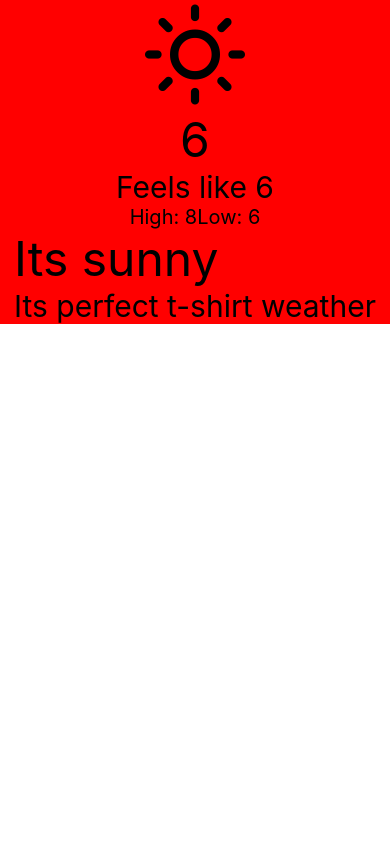
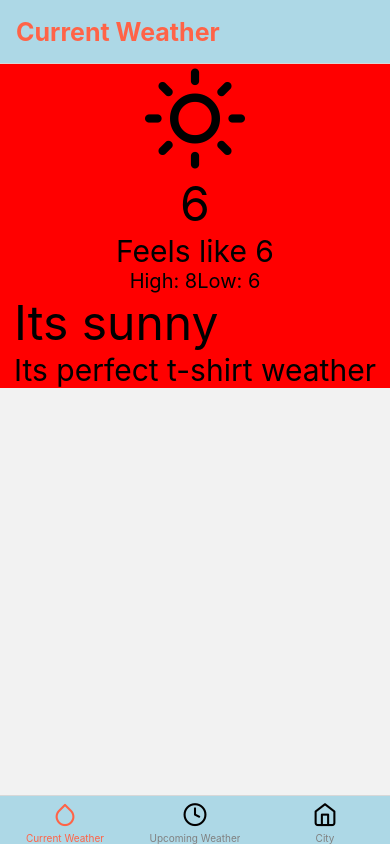
Before and after one commit to Adegbite-Joshua/REACT-NATIVE-WEATHERAPP, a React Native app: screen / in a window 390 px wide. Built offline with nearby package versions, Linux system fonts and the light colour scheme.

Commit message:
Created a tab for navigating between the pages

```diff
--- a/App.js
+++ b/App.js
@@ -1,21 +1,12 @@
 // import { StatusBar } from 'expo-status-bar';
-import { StyleSheet, Text, View, SafeAreaView } from 'react-native';
-import City from './src/Screens/City';
-import CurrentWeather from './src/Screens/CurrentWeather'
-import UpcomingWeather from './src/Screens/UpcomingWeather';
 import { NavigationContainer } from "@react-navigation/native";
-import { createBottomTabNavigator } from "@react-navigation/bottom-tabs";
-
+import Tabs from "./src/Components/Tabs";
 
 
 const App = () => {
   return (
     <NavigationContainer>
-      <View>
-        {/* <Text>ewklkmjkjcgfcgfcffdxfdxdxcxcxcxr</Text> */}
-        <CurrentWeather />
-        {/* <Text>yftfdcjkhjkrhjhjhejfhjhthfd</Text> */}
-      </View>
+      <Tabs/>
     </NavigationContainer>
   );
 }
--- /dev/null
+++ b/src/Components/Tabs.js
@@ -0,0 +1,41 @@
+import React from 'react'
+import { Feather } from "@expo/vector-icons";
+import City from '../Screens/City';
+import CurrentWeather from '../Screens/CurrentWeather'
+import UpcomingWeather from '../Screens/UpcomingWeather';
+import { createBottomTabNavigator } from "@react-navigation/bottom-tabs";
+
+
+
+const Tab = createBottomTabNavigator();
+const Tabs = () => {
+  return (
+    <Tab.Navigator screenOptions={{
+        tabBarActiveTintColor: 'tomato',
+        tabBarInactiveTintColor: 'grey',
+        tabBarStyle: {
+            backgroundColor: 'lightblue'
+        },
+        headerStyle: {
+            backgroundColor: 'lightblue'
+        },
+        headerTitleStyle: {
+            fontWeight: 'bold',
+            fontSize: 25,
+            color: 'tomato'
+        }
+      }}>
+        <Tab.Screen name='Current Weather' component={CurrentWeather} options={{
+          tabBarIcon: ({focused})=> <Feather name='droplet' size={25} color={focused? 'tomato': 'black'} />
+        }} />
+        <Tab.Screen name='Upcoming Weather' component={UpcomingWeather} options={{
+          tabBarIcon: ({focused})=> <Feather name='clock' size={25} color={focused? 'tomato': 'black'} />
+        }} />
+        <Tab.Screen name='City' component={City} options={{
+          tabBarIcon: ({focused})=> <Feather name='home' size={25} color={focused? 'tomato': 'black'} />
+        }} />
+    </Tab.Navigator>
+  )
+}
+
+export default Tabs
```
